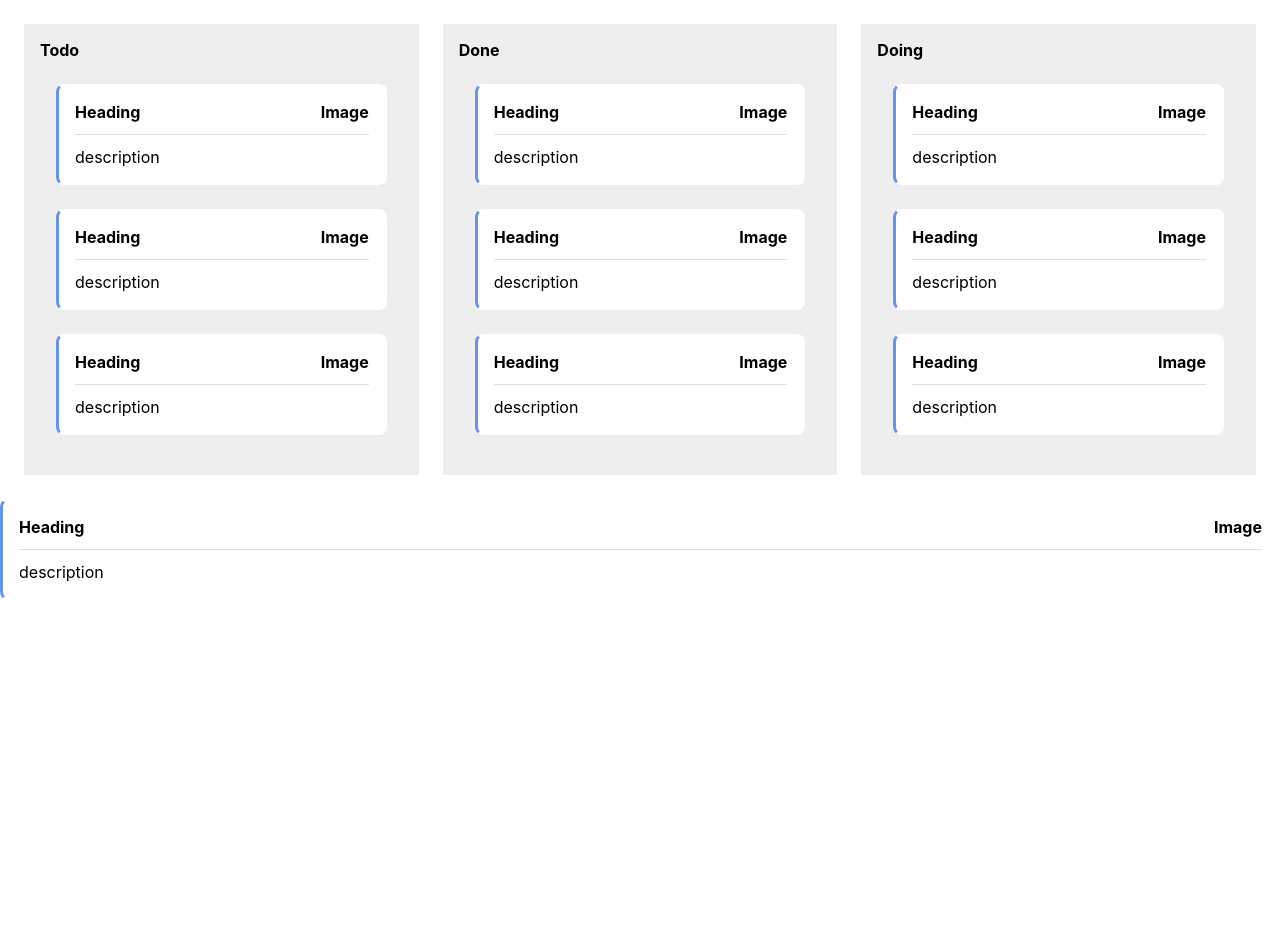
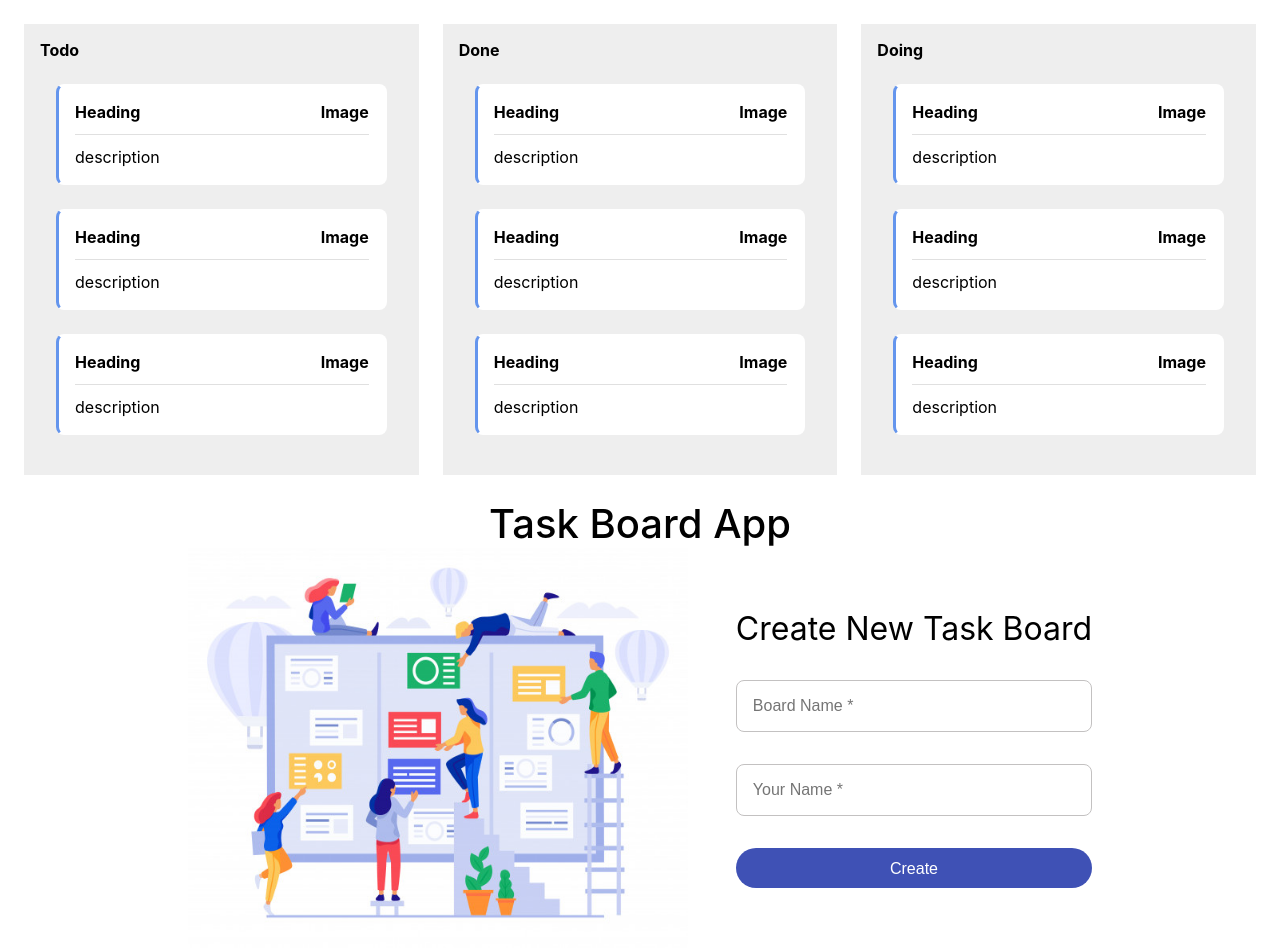
Before and after one commit to Mithun-18/TaskBoard, a React (Create React App) app: page / in a window 1280 px wide. Before the commit the page ends 800 px from the top, so only its background shows below. Built offline with nearby package versions, Linux system fonts and the light colour scheme.

Commit message:
createBoardScreen is completed

```diff
--- a/src/App.js
+++ b/src/App.js
@@ -1,8 +1,8 @@
 import AddTask from "./component/addTask";
-import NewTaskBoard from "./component/newTaskBoard";
 import TaskCard from "./component/taskCard";
 import { todoStates } from "./constants";
 import TaskCardContainer from "./taskCardContainer";
+import CreateBoardScreen from "./screens/create_board_screen";
 
 function App() {
   return (
@@ -52,7 +52,7 @@ function App() {
           gap: "24px",
         }}
       >
-        <TaskCardContainer todoState={todoStates[0]} >
+        <TaskCardContainer todoState={todoStates[0]}>
           <TaskCard
             heading={"Heading"}
             description={"description"}
@@ -104,11 +104,7 @@ function App() {
           />
         </TaskCardContainer>
       </div>
-      <TaskCard
-        heading={"Heading"}
-        description={"description"}
-        borderColor={"3px solid cornflowerblue"}
-      />
+      <CreateBoardScreen />
     </div>
   );
 }
--- a/src/component/styles.css
+++ b/src/component/styles.css
@@ -28,11 +28,13 @@ button:hover {
 }
 
 .newTaskBoard {
-    display: grid;
-    align-items: center;
-    justify-content: center;
-    height: 50vh;
+    display: flex;
+    flex-direction: column;
+    gap: 32px;
+
 }
+
+
 
 .taskCard {
     background-color: #fff;
@@ -58,10 +60,10 @@ button:hover {
 } */
 
 .textFieldcontainer {
-    height: 100%;
     display: flex;
     flex-direction: column;
     justify-content: space-between;
+    gap: 32px;
 }
 
 .taskCardRootContainer {
@@ -77,3 +79,10 @@ button:hover {
     flex-direction: column;
     gap: 24px;
 }
+
+.createTaskBoard{
+    display: flex;
+    justify-content: center;
+    align-items: center;
+    gap: 48px;
+}
--- a/src/component/newTaskBoard.js
+++ b/src/screens/create_board_screen/components/newTaskBoard.js
@@ -1,22 +1,19 @@
 import { useRef } from "react";
-import Button from "./button";
-import TextFeild from "./textFeild";
+import Button from "../../../component/button";
+import TextFeild from "../../../component/textFeild";
 
 export default function NewTaskBoard() {
   const boardNameRef = useRef(0);
   const yourNameRef = useRef(0);
   return (
     <div className="newTaskBoard">
-        <h1 style={{ fontSize: "40px", fontWeight: "400" }}>
-          Create New Task Board
-        </h1>
-      <div className="textFieldcontainer">
+      <span style={{ fontSize: "32px", fontWeight: "400"}}>
+        Create New Task Board
+      </span>
         <TextFeild placeHolder={"Board Name"} inRef={boardNameRef} />
         <TextFeild placeHolder={"Your Name"} inRef={yourNameRef} />
-      </div>
-      <div>
         <Button bName={"Create"} />
-      </div>
+
     </div>
   );
 }
--- /dev/null
+++ b/src/screens/create_board_screen/index.js
@@ -0,0 +1,16 @@
+import NewTaskBoard from "./components/newTaskBoard";
+
+const rootStyle = {textAlign:'center',fontWeight: '500',fontSize:'40px'};
+
+export default function CreateBoardScreen() {
+  return (
+    <div style={rootStyle}>
+        <span style={{paddingBottom:'32px'}}>Task Board App</span>
+
+      <div className="createTaskBoard">
+        <img src="taskBoard.jpg" alt="Task Board" height={'400px'} width={'500px'} />
+        <NewTaskBoard />
+      </div>
+    </div>
+  );
+}
```
Also changed, not shown: public/taskBoard.jpg (added).
